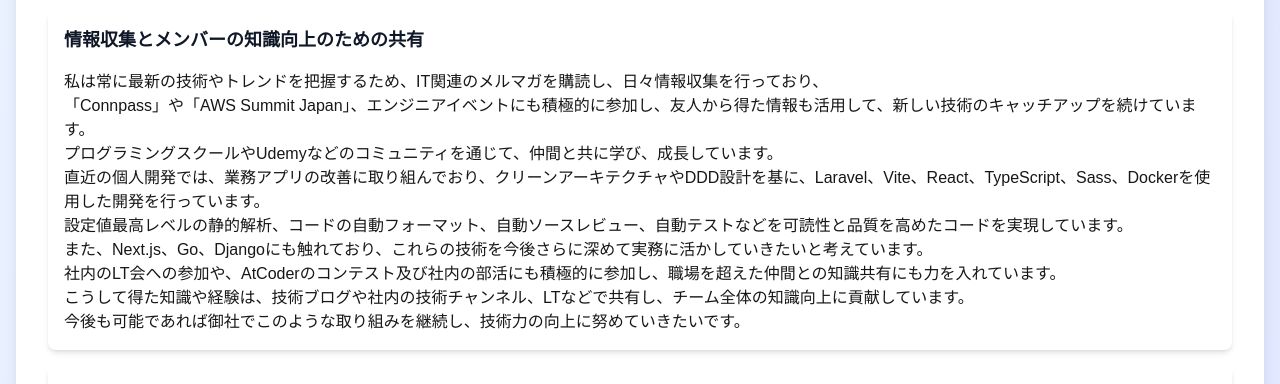
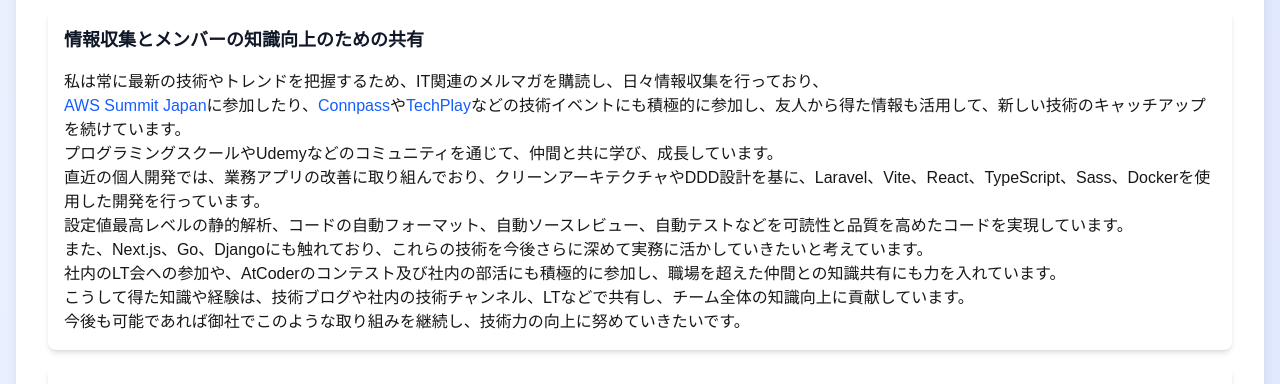
Before and after one commit to zucky2021/next-my-profile, a Next.js app: page /self-pr in a window 1280 px wide. Shown: the part 1935-2319 px from the top of the page. Built offline with nearby package versions, Linux system fonts and the light colour scheme; no server answers.

Commit message:
25 Add links

```diff
--- a/src/app/self-pr/page.tsx
+++ b/src/app/self-pr/page.tsx
@@ -1,3 +1,4 @@
+import Link from "next/link";
 import { PortfolioSection } from "./components/Portfolio";
 import { SkillsSection } from "./components/Skill";
 
@@ -17,7 +18,7 @@ export default function SelfPRPage() {
 
           <PortfolioSection />
 
-          <article className="rounded-xl bg-white p-8 shadow-lg">
+          <section className="rounded-xl bg-white p-8 shadow-lg">
             <h2 className="mb-6 text-2xl font-bold text-gray-900">PR文</h2>
 
             <section className="mb-4 rounded-lg p-4 shadow-md">
@@ -27,8 +28,30 @@ export default function SelfPRPage() {
               <p>
                 私は常に最新の技術やトレンドを把握するため、IT関連のメルマガを購読し、日々情報収集を行っており、
                 <br />
-                「Connpass」や「AWS Summit
-                Japan」、エンジニアイベントにも積極的に参加し、友人から得た情報も活用して、新しい技術のキャッチアップを続けています。
+                <Link
+                  href="https://aws.amazon.com/jp/summits/japan/"
+                  target="_blank"
+                  className="text-blue-600 transition-colors hover:text-blue-800"
+                >
+                  AWS Summit Japan
+                </Link>
+                に参加したり、
+                <Link
+                  href="https://connpass.com/dashboard/"
+                  target="_blank"
+                  className="text-blue-600 transition-colors hover:text-blue-800"
+                >
+                  Connpass
+                </Link>
+                や
+                <Link
+                  href="https://techplay.jp/"
+                  target="_blank"
+                  className="text-blue-600 transition-colors hover:text-blue-800"
+                >
+                  TechPlay
+                </Link>
+                などの技術イベントにも積極的に参加し、友人から得た情報も活用して、新しい技術のキャッチアップを続けています。
                 <br />
                 プログラミングスクールやUdemyなどのコミュニティを通じて、仲間と共に学び、成長しています。
                 <br />
@@ -71,7 +94,7 @@ export default function SelfPRPage() {
                 さらに、「あるべき姿」を超える「ありたい姿」を上司に提案し、ボトムアップによる改善活動にも努めています。これにより、サービスの品質向上とユーザー満足度の向上に貢献してきました。
               </p>
             </section>
-          </article>
+          </section>
         </div>
       </div>
     </div>
```
